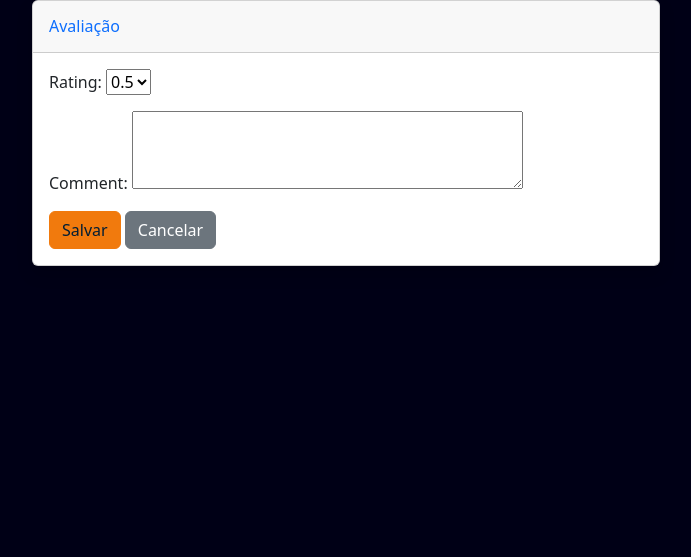
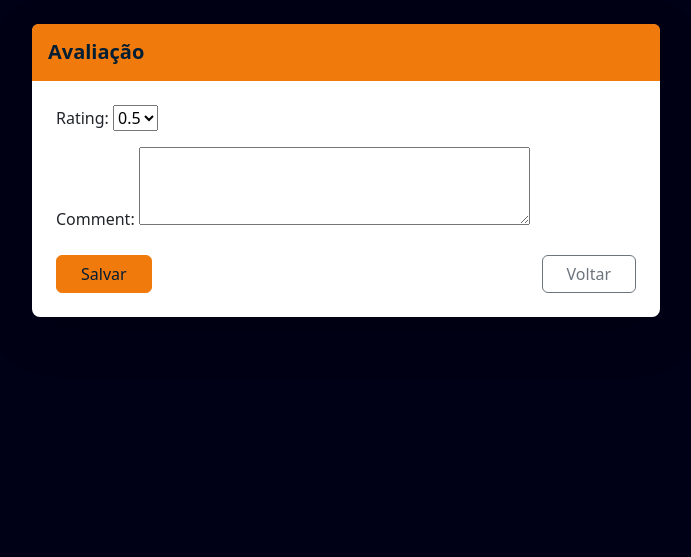
Before and after one commit to Mxrlrey/Joystick_Juice, a Django app: template code/templates/review/form.html in a window 1280 px wide. Shown: the part 58-615 px from the top of the page, without its empty margins (294-985 px from the left). Run offline with Django 5.2, Linux system fonts and the light colour scheme; the template is opened without the code that fills it: values that come from a table or form of the project are taken from there, others are empty.

Commit message:
feat(game, review): enhance review functions and add review button in game detail

```diff
--- a/code/templates/review/form.html
+++ b/code/templates/review/form.html
@@ -13,74 +13,89 @@
 {% endblock %}
 
 {% block content %}
+<div class="row justify-content-center mt-4">
+  <div class="col-lg-6 col-md-8">
 
-<div class="row justify-content-center">
-  <div class="col-lg-6">
+    <div class="card shadow-lg border-0 rounded-3">
 
-    <div class="card shadow mb-4">
-
-      <div class="card-header py-3">
-        <h6 class="m-0 font-weight-bold text-primary">
-
+      <div class="card-header bg-primary text-white py-3 rounded-top">
+        <h5 class="m-0 fw-bold">
           {% if request.resolver_match.url_name == "create_review" %}
             <i class="fas fa-star"></i> Criar Avaliação
-
           {% elif request.resolver_match.url_name == "edit_review" %}
             <i class="fas fa-edit"></i> Editar Avaliação
-
           {% elif request.resolver_match.url_name == "delete_review" %}
             <i class="fas fa-trash"></i> Excluir Avaliação
-
           {% else %}
             Avaliação
           {% endif %}
-
-        </h6>
+        </h5>
       </div>
 
-      <div class="card-body">
+      <div class="card-body p-4">
 
-        <form action="" method="post">
+        <form method="post">
           {% csrf_token %}
 
+          {# ---------- CREATE / EDIT ---------- #}
           {% if request.resolver_match.url_name != "delete_review" %}
-            {{ form.as_p }}
+            <div class="mb-3">
+              {{ form.as_p }}
+            </div>
           {% endif %}
 
+          {# ---------- DELETE ---------- #}
           {% if request.resolver_match.url_name == "delete_review" %}
-            <p class="text-danger mt-2">
-              Tem certeza que deseja excluir esta avaliação?
-            </p>
 
-            <div class="d-flex justify-content-between mt-3">
-              <button type="submit" class="btn btn-danger">
-                <i class="fas fa-trash"></i> Confirmar Exclusão
-              </button>
-
-              <a href="{% url 'detail_review' review.pk %}" class="btn btn-secondary">
-                Cancelar
-              </a>
+            <div class="alert alert-danger">
+              <h6 class="fw-bold">
+                <i class="fas fa-exclamation-triangle"></i>
+                Tem certeza que deseja excluir esta avaliação?
+              </h6>
+              <p><strong>Jogo:</strong> {{ review.game.title }}</p>
+              <p><strong>Comentário:</strong> {{ review.comment }}</p>
             </div>
-
-          {% else %}
-
-            <button type="submit" class="btn btn-primary">
-              <i class="fas fa-save"></i> Salvar
-            </button>
-
-            <a href="{% url 'detail_review' review.pk %}" class="btn btn-secondary">
-              Cancelar
-            </a>
 
           {% endif %}
 
+          <div class="d-flex justify-content-between align-items-center mt-4">
+
+            {# Botão principal #}
+            {% if request.resolver_match.url_name == "delete_review" %}
+              <button type="submit" class="btn btn-danger px-4">
+                <i class="fas fa-trash"></i> Excluir
+              </button>
+            {% else %}
+              <button type="submit" class="btn btn-primary px-4">
+                <i class="fas fa-save"></i> Salvar
+              </button>
+            {% endif %}
+
+            {# BOTÃO CANCELAR — usa REFERER quando possível #}
+            {% with prev=request.META.HTTP_REFERER %}
+              {% if prev %}
+                <a href="{{ prev }}" class="btn btn-outline-secondary px-4">
+                  <i class="fas fa-arrow-left"></i> Voltar
+                </a>
+              {% else %}
+                {% if request.resolver_match.url_name == "create_review" %}
+                  <a href="{% url 'game_detail' game.pk %}" class="btn btn-outline-secondary px-4">
+                    <i class="fas fa-arrow-left"></i> Cancelar
+                  </a>
+                {% else %}
+                  <a href="{% url 'detail_review' review.pk %}" class="btn btn-outline-secondary px-4">
+                    <i class="fas fa-arrow-left"></i> Cancelar
+                  </a>
+                {% endif %}
+              {% endif %}
+            {% endwith %}
+
+          </div>
         </form>
 
       </div>
-
     </div>
 
   </div>
 </div>
-
 {% endblock %}
```
Also changed, not shown: code/game/views.py (+29 -8 lines), code/review/views.py (+6 -6 lines), code/templates/game/detail.html (+18 -4 lines).
